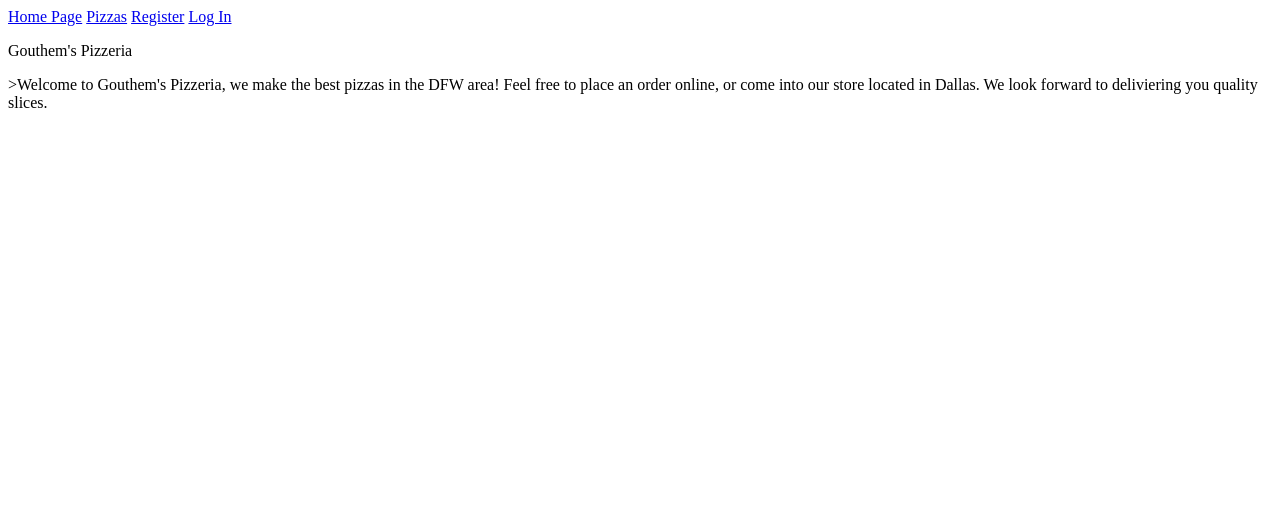
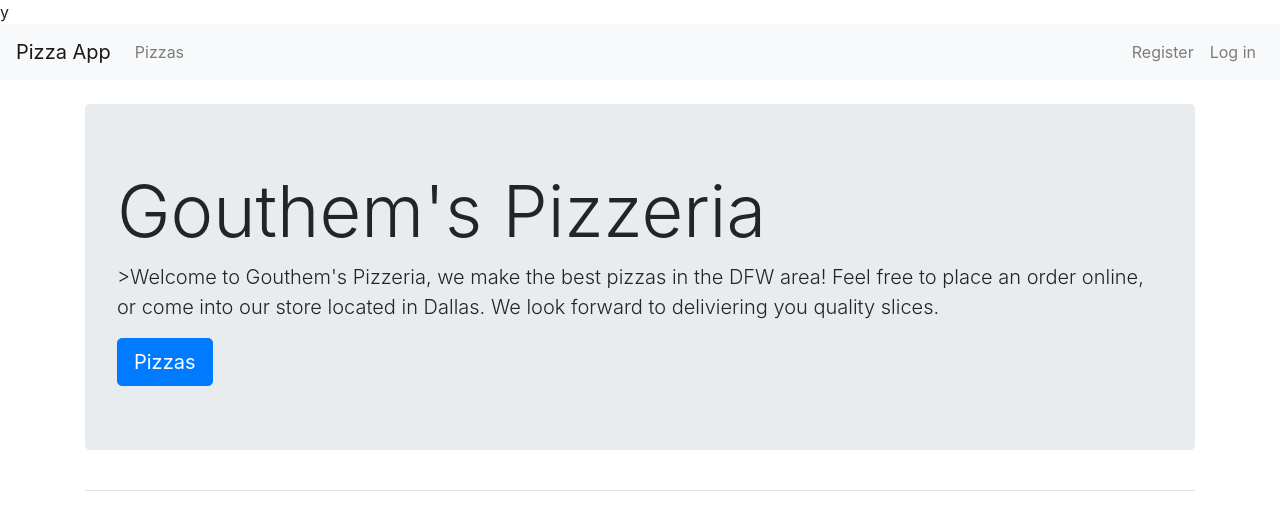
Before and after one commit to gouthem1/Pizza_final, a Django app: page / in a window 1280 px wide. Shown: the top 530 px of the page. Run offline with Django 3.2, Linux system fonts and the light colour scheme; some libraries are stand-ins or nearby versions.

Commit message:
final commit

```diff
--- a/Pizzeria/settings.py
+++ b/Pizzeria/settings.py
@@ -33,6 +33,9 @@ ALLOWED_HOSTS = []
 INSTALLED_APPS = [
     'users',
     'pizzas',
+    # Third party apps.
+
+    'bootstrap4',
     'django.contrib.admin',
     'django.contrib.auth',
     'django.contrib.contenttypes',
--- a/pizzas/models.py
+++ b/pizzas/models.py
@@ -12,7 +12,10 @@ class Pizza(models.Model):
 class Topping(models.Model):
     text = models.CharField(max_length=200)
     pizza = models.ForeignKey(Pizza, on_delete=models.CASCADE)
-    image = models.ImageField(upload_to="topping", default='pepperoni.jpeg')
+    date_added = models.DateTimeField(auto_now_add=True)
+
+    class Meta:
+        verbose_name_plural = 'toppings'
 
 
     def __str__(self):
--- a/pizzas/templates/pizzas/base.html
+++ b/pizzas/templates/pizzas/base.html
@@ -1,15 +1,58 @@
-<p>
-    <a href="{% url 'pizzas:index' %}"> Home Page</a>
-    <a href="{% url 'pizzas:pizzas' %}">Pizzas</a>
-{% if user.is_authenticated %}
-    Hello, {{user.username}},
-    <a href="{% url 'users:logout' %}">Log Out</a>
-{% else %}
-    <a href ="{% url 'users:register' %}">Register</a>
-    <a href="{% url 'users:login' %}">Log In</a>
-{% endif %}
+{% load bootstrap4 %}
+<!doctype html>
+<html lang="en">
+<head>
+    <meta charset="utf-8">
+    <meta name="viewport" content="width=device-width, initial-scale=1,
+    shrink-to-fit=no"> y
+    <title>Gouthem's Pizzeria</title>
+    {% bootstrap_css %}
+    {% bootstrap_javascript jquery='full' %}
+</head>
 
-</p>
+<body>
+   <nav class="navbar navbar-expand-md navbar-light bg-light mb-4">
 
-{% block content %}
-{% endblock content %}
+       <a class="navbar-brand" href="{% url 'pizzas:index'%}">
+          Pizza App</a>
+
+       <button class="navbar-toggler" type="button" data-toggle="collapse"
+           data-target="#navbarCollapse" aria-controls="navbarCollapse"
+           aria-expanded="false" aria-label="Toggle navigation">
+       <span class="navbar-toggler-icon"></span></button>
+       <div class="collapse navbar-collapse" id="navbarCollapse">
+           <ul class="navbar-nav mr-auto">
+               <li class="nav-item">
+                   <a class="nav-link" href="{% url 'pizzas:pizzas'%}">
+                       Pizzas</a>
+                </li>
+           </ul>
+           <ul class="navbar-nav ml-auto">
+                {% if user.is_authenticated %}
+                <li class="nav-item">
+                    <span class="navbar-text">Hello, {{ user.username }}.</span>
+                </li>
+                <li class="nav-item">
+                    <a class="nav-link" href="{% url 'users:logout' %}">Log out</a>
+                </li>
+                {% else %}
+                <li class="nav-item">
+                    <a class="nav-link" href="{% url 'users:register' %}">Register</a>
+                </li>
+                <li class="nav-item">
+                    <a class="nav-link" href="{% url 'users:login' %}">Log in</a>
+                </li>
+                {% endif %}
+            </ul>
+       </div>
+   </nav>
+   <main role="main" class="container">
+       <div class="pb-2 mb-2 border-bottom">
+           {% block page_header %}{% endblock page_header %}
+       </div>
+       <div>
+           {% block content %}{% endblock content %}
+       </div>
+   </main>
+</body>
+</html>
--- a/pizzas/templates/pizzas/index.html
+++ b/pizzas/templates/pizzas/index.html
@@ -1,10 +1,11 @@
 {% extends "pizzas/base.html" %}
+{% block page_header %}
+<div class="jumbotron">
+    <h1 class="display-3">Gouthem's Pizzeria</h1>
+    <p class="lead">>Welcome to Gouthem's Pizzeria, we make the best pizzas in the DFW area! Feel free to place an order online, or come into our store
+        located in Dallas. We look forward to deliviering you quality slices.</p>
 
-{% block content %}
-<p>Gouthem's Pizzeria</p>
-
-<p>>Welcome to Gouthem's Pizzeria, we make the best pizzas in the DFW area! Feel free to place an order online, or come into our store
-    located in Dallas. We look forward to deliviering you quality slices.
-</p>
-
-{% endblock content %}
+    <a class="btn btn-lg btn-primary" href="{% url 'pizzas:pizzas' %}"
+        role="button">Pizzas</a>
+</div>
+{% endblock page_header %}
--- a/pizzas/templates/pizzas/pizza.html
+++ b/pizzas/templates/pizzas/pizza.html
@@ -6,9 +6,10 @@
     <p>
         <a href="{% url 'pizzas:new_comment' pizza.id %}">Add a New Comment</a>
     </p>
+<p>Toppings offered:</p>
     {% for topping in toppings %}
     <li>
-        <img>"{{ topping.image.url }}"</img>
+        <p>"{{ topping.text }}"</p>
 
     </li>
     {% endfor %}
```
Also changed, not shown: bbq chicken pizza.jpg (added), db.sqlite3, pizzas/bbq_chicken_pizza.jpg (added), pizzas/migrations/0006_auto_20201204_1340.py (added), pizzas/veggie_pizza.jpg (added), veggie pizza.jpg (added).
